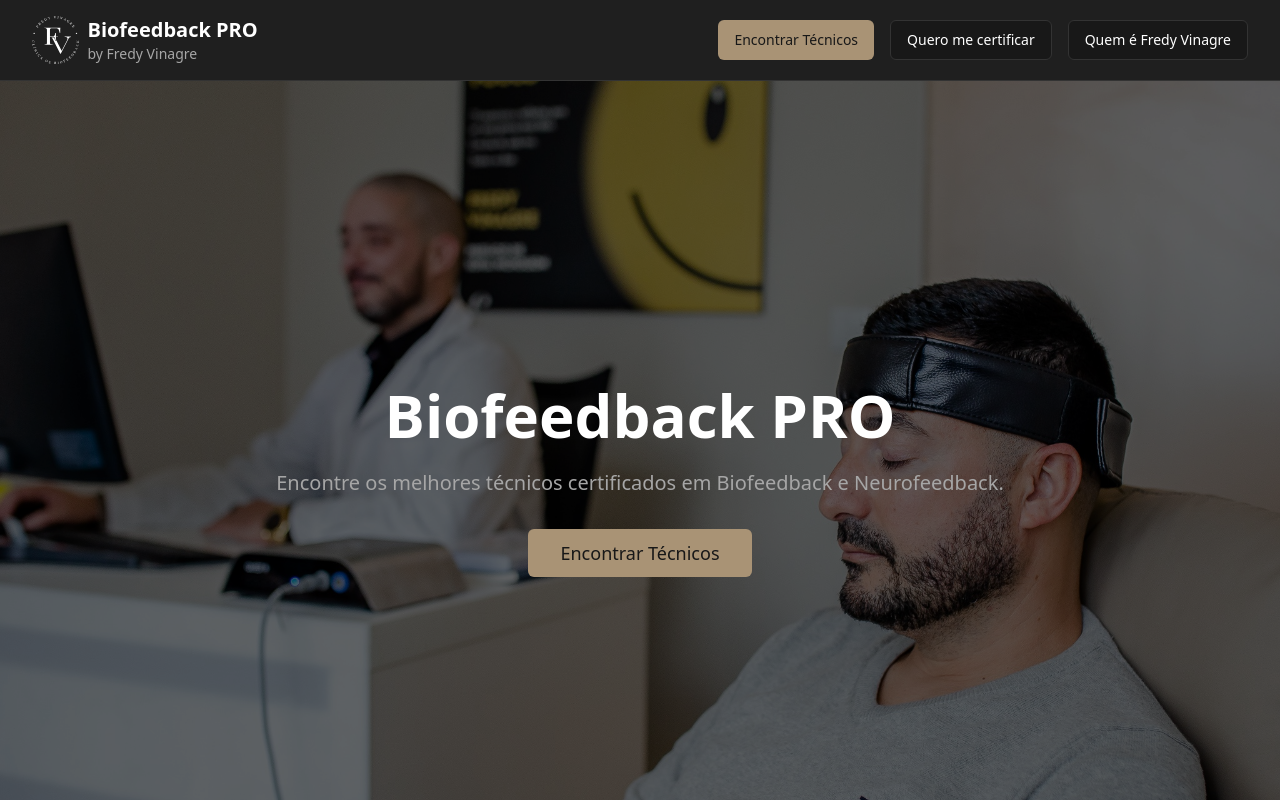
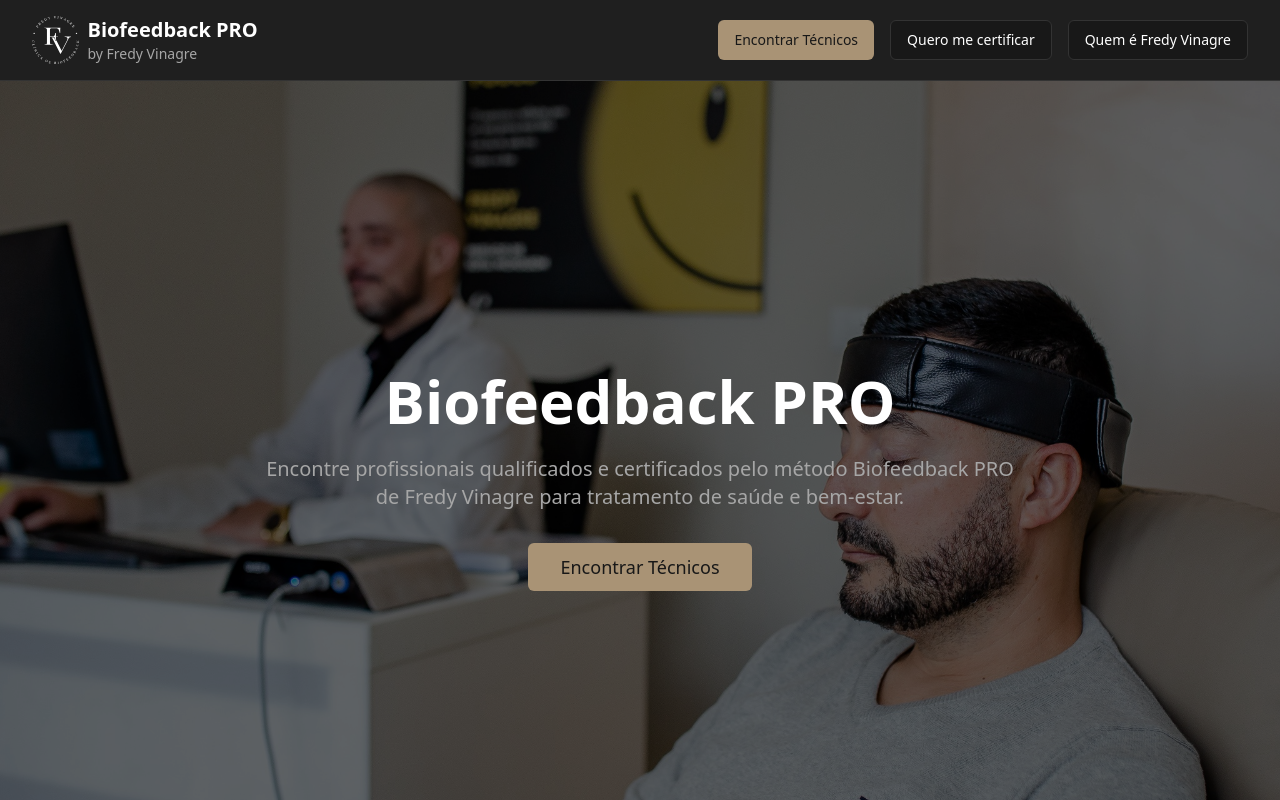
Before and after one commit to guiz01/bftecnicos, a React (Vite) app: page / in a window 1280 px wide. Shown: the top 800 px of the page. Built offline with nearby package versions, Linux system fonts and the light colour scheme; no server answers; the database is empty.

Commit message:
[dyad] Atualizei o texto da descrição na seção Hero da página inicial. - wrote 1 file(s)

```diff
--- a/src/pages/Index.tsx
+++ b/src/pages/Index.tsx
@@ -105,9 +105,6 @@ const Index = () => {
 
   const formatSocialMediaUrl = (url: string) => {
     if (!url) return '';
-    if (url.startsWith('http://') || url.startsWith('https://')) {
-      return url;
-    }
     if (url.startsWith('instagram.com/')) {
       return `https://instagram.com/${url.replace('instagram.com/', '')}`;
     }
@@ -162,7 +159,7 @@ const Index = () => {
             Biofeedback PRO
           </h1>
           <p className="text-xl text-muted-foreground mb-8">
-            Encontre os melhores técnicos certificados em Biofeedback e Neurofeedback.
+            Encontre profissionais qualificados e certificados pelo método Biofeedback PRO de Fredy Vinagre para tratamento de saúde e bem-estar.
           </p>
           <Button size="lg" className="text-lg px-8 py-6" onClick={scrollToTecnicos}>
             Encontrar Técnicos
```
